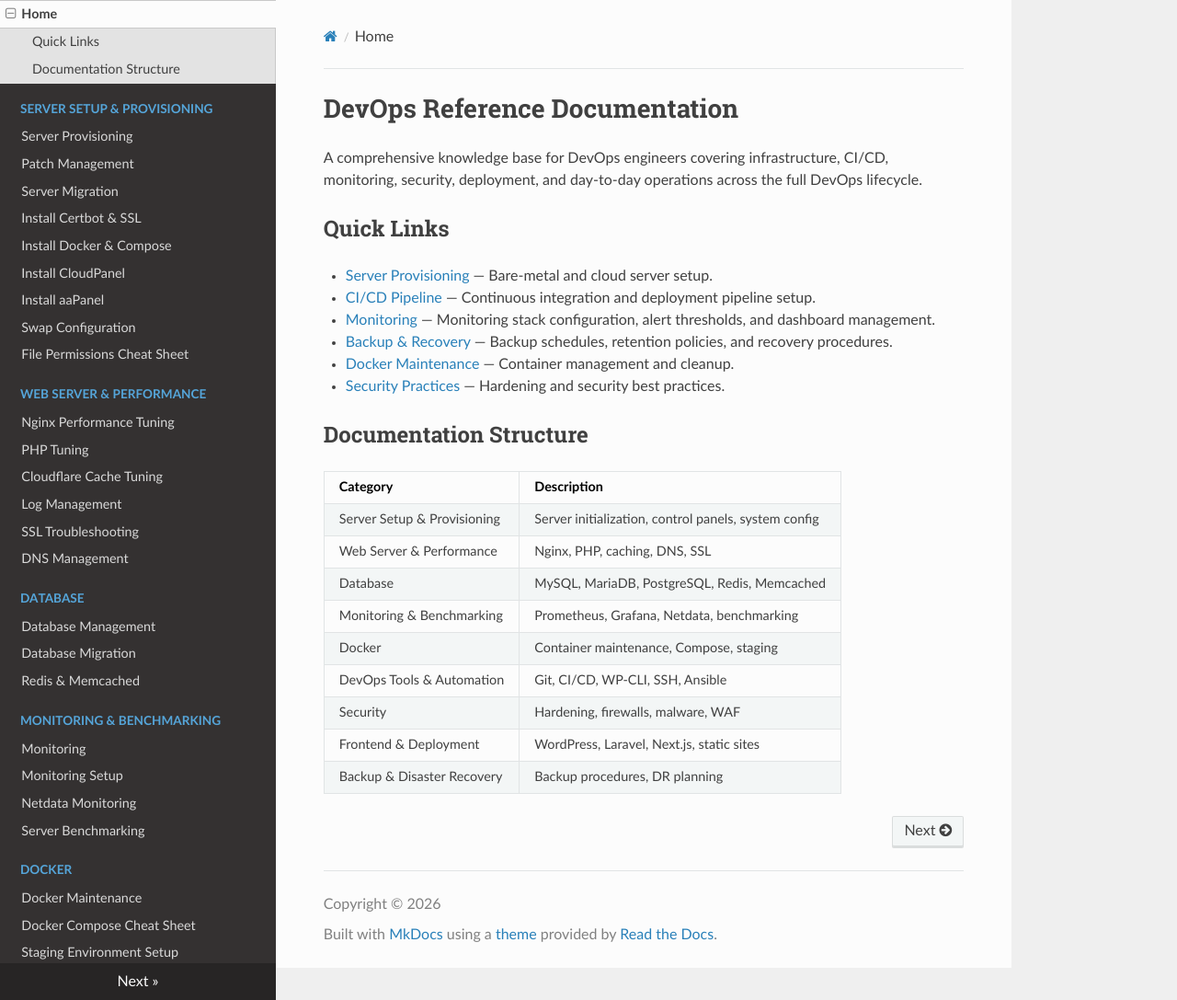
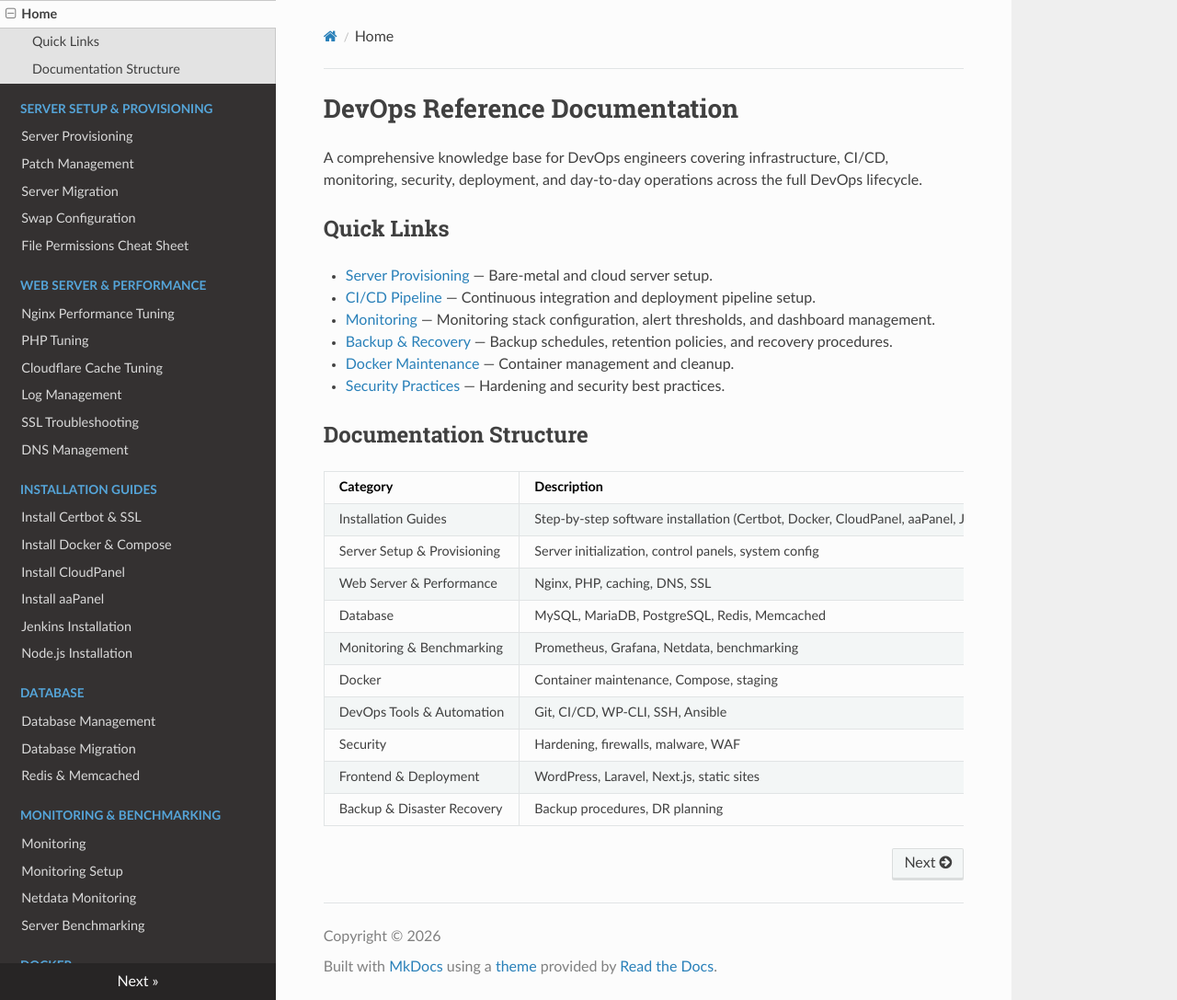
Before and after one commit to nooblk-98/devops-notes, an MkDocs documentation site: the page built from docs/index.md, in a window 1280 px wide and 1087 px high. Shown: the whole window at 92% size. Built offline with MkDocs 1.6.1, drawn with Linux system fonts in a browser that asks for light colours; nearby versions of some CDN libraries.

Commit message:
Add Installation Guides category, move related install tutorials there

```diff
--- a/docs/guides/index.md
+++ b/docs/guides/index.md
@@ -1,13 +1,17 @@
 # All Documentation
+
+## Installation Guides
+- [Install Certbot & SSL](install-certbot.md) — Install Certbot and obtain SSL certificates
+- [Install Docker & Compose](install-docker.md) — Install Docker Engine and Compose plugin
+- [Install CloudPanel](install-cloudpanel.md) — Install CloudPanel control panel
+- [Install aaPanel](install-aapanel.md) — Install aaPanel control panel
+- [Jenkins Installation](jenkins-installation.md) — Jenkins server setup (Docker + manual)
+- [Node.js Installation](nodejs-installation.md) — Node.js runtime setup (Docker + manual)
 
 ## Server Setup & Provisioning
 - [Server Provisioning](server-provisioning.md) — Initial server setup and hardening
 - [Patch Management](../sops/patch-management.md) — Scheduled updates, kernel upgrades, reboot cycles
 - [Server Migration](../sops/migration.md) — Full server and site migration process
-- [Install Certbot & SSL](install-certbot.md) — Install Certbot and obtain SSL certificates
-- [Install Docker & Compose](install-docker.md) — Install Docker Engine and Compose plugin
-- [Install CloudPanel](install-cloudpanel.md) — Install CloudPanel control panel
-- [Install aaPanel](install-aapanel.md) — Install aaPanel control panel
 - [Swap Configuration](swap-configuration.md) — When and how to add swap
 - [File Permissions Cheat Sheet](file-permissions.md) — Standard ownership for web apps
 
--- a/docs/index.md
+++ b/docs/index.md
@@ -15,6 +15,7 @@ A comprehensive knowledge base for DevOps engineers covering infrastructure, CI/
 
 | Category | Description |
 |----------|-------------|
+| Installation Guides | Step-by-step software installation (Certbot, Docker, CloudPanel, aaPanel, Jenkins, Node.js) |
 | Server Setup & Provisioning | Server initialization, control panels, system config |
 | Web Server & Performance | Nginx, PHP, caching, DNS, SSL |
 | Database | MySQL, MariaDB, PostgreSQL, Redis, Memcached |
--- a/mkdocs.yml
+++ b/mkdocs.yml
@@ -49,10 +49,6 @@ nav:
       - Server Provisioning: guides/server-provisioning.md
       - Patch Management: sops/patch-management.md
       - Server Migration: sops/migration.md
-      - Install Certbot & SSL: guides/install-certbot.md
-      - Install Docker & Compose: guides/install-docker.md
-      - Install CloudPanel: guides/install-cloudpanel.md
-      - Install aaPanel: guides/install-aapanel.md
       - Swap Configuration: guides/swap-configuration.md
       - File Permissions Cheat Sheet: guides/file-permissions.md
   - Web Server & Performance:
@@ -62,6 +58,13 @@ nav:
       - Log Management: guides/log-management.md
       - SSL Troubleshooting: guides/ssl-troubleshooting.md
       - DNS Management: sops/dns-management.md
+  - Installation Guides:
+      - Install Certbot & SSL: guides/install-certbot.md
+      - Install Docker & Compose: guides/install-docker.md
+      - Install CloudPanel: guides/install-cloudpanel.md
+      - Install aaPanel: guides/install-aapanel.md
+      - Jenkins Installation: guides/jenkins-installation.md
+      - Node.js Installation: guides/nodejs-installation.md
   - Database:
       - Database Management: guides/database-management.md
       - Database Migration: guides/database-migration.md
@@ -84,8 +87,6 @@ nav:
       - SSH Key Management: guides/ssh-key-management.md
       - SSH Tunneling: guides/ssh-tunneling.md
       - Cron Job Management: guides/cron-management.md
-      - Jenkins Installation: guides/jenkins-installation.md
-      - Node.js Installation: guides/nodejs-installation.md
       - Ansible Automation: guides/ansible-automation.md
   - Security:
       - Security Practices: guides/security-practices.md
```
Also changed, not shown: README.md (+2 -1 lines).
